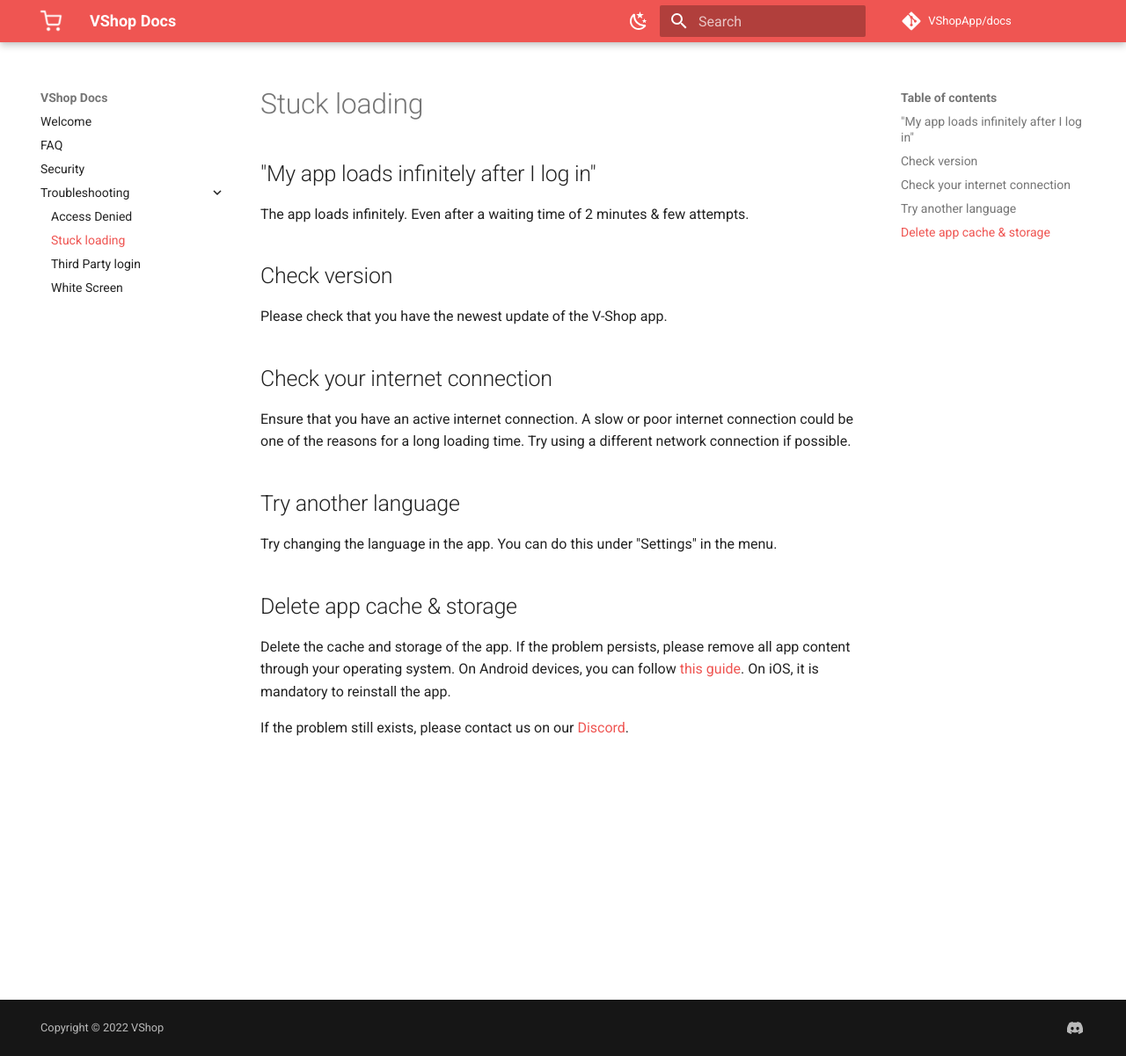
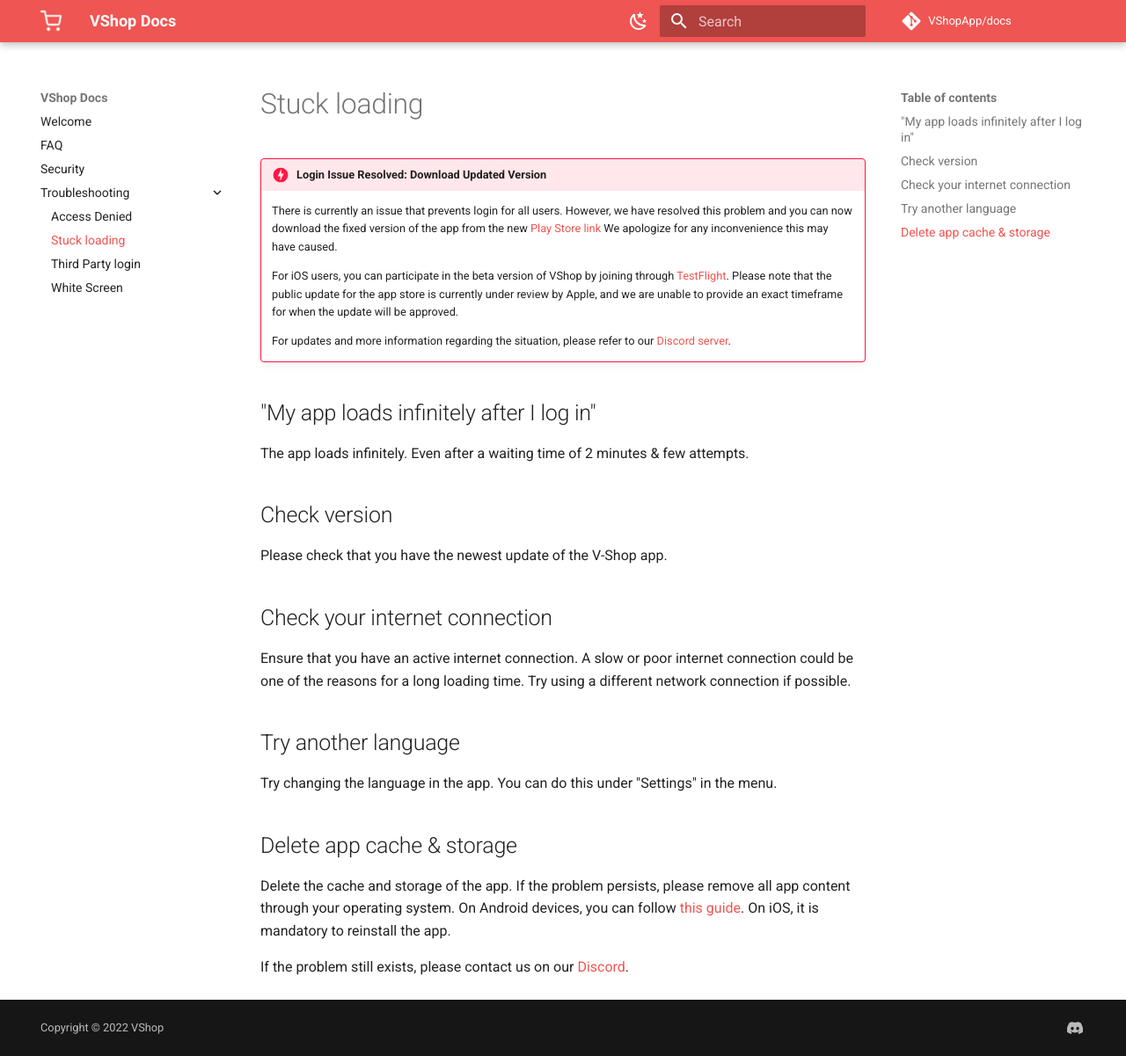
Before and after one commit to VShopApp/docs, an MkDocs documentation site: the page built from docs/Troubleshooting/Stuck_loading.md, in a window 1280 px wide and 1201 px high. Shown: the whole window at 88% size. Built offline with MkDocs 1.6.1 and Material for MkDocs 9.7.7, drawn with Linux system fonts in a browser that asks for light colours; comment, search, counter and statistics services are not loaded.

```diff
--- a/docs/Troubleshooting/Stuck_loading.md
+++ b/docs/Troubleshooting/Stuck_loading.md
@@ -1,3 +1,10 @@
+!!! danger "Login Issue Resolved: Download Updated Version"
+
+    There is currently an issue that prevents login for all users. However, we have resolved this problem and you can now download the fixed version of the app from the new [Play Store link](https://play.google.com/store/apps/details?id=dev.vasc.vshop2) We apologize for any inconvenience this may have caused.
+
+    For iOS users, you can participate in the beta version of VShop by joining through [TestFlight](https://testflight.apple.com/join/BeOIXqDR). Please note that the public update for the app store is currently under review by Apple, and we are unable to provide an exact timeframe for when the update will be approved.
+
+    For updates and more information regarding the situation, please refer to our [Discord server](https://vshop.one/discord).
 ## "My app loads infinitely after I log in"
 
 The app loads infinitely. Even after a waiting time of 2 minutes & few attempts.
```
Also changed, not shown: docs/index.md (+2 -2 lines).
